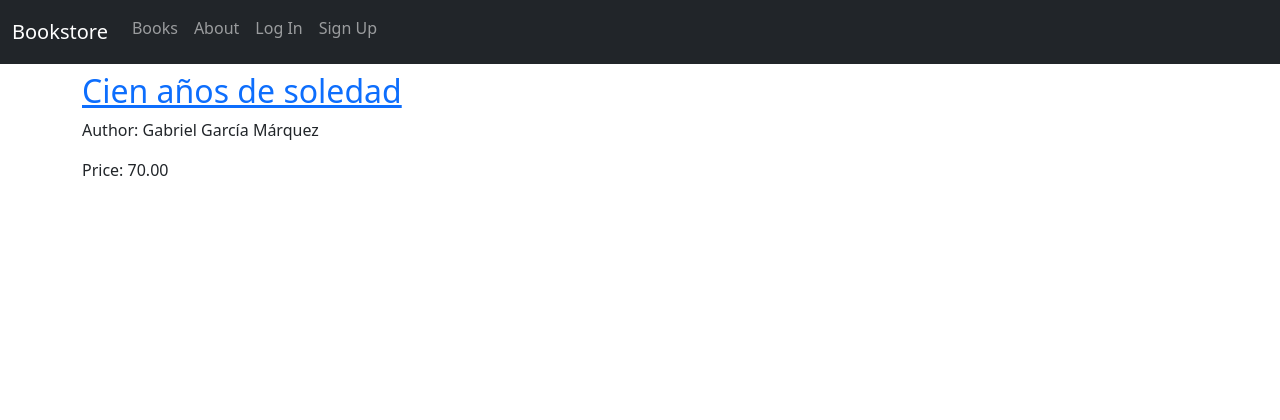
After one commit to ruben0585/bookstore, a Django app: page /books/1/ in a window 1280 px wide. The commit adds this page. Shown: the top 420 px of the page. Run offline with Django 5.2, Linux system fonts and the light colour scheme; data comes from the database, SQL or seed files in the repository.

Commit message:
detail books view

```diff
--- a/books/models.py
+++ b/books/models.py
@@ -1,4 +1,5 @@
 from django.db import models
+from django.urls import reverse
 
 # Create your models here.
 class Book(models.Model):
@@ -12,3 +13,6 @@ class Book(models.Model):
 
     def __str__(self):
        return self.title
+
+    def get_absolute_url(self):
+        return reverse('book_detail', args=[str(self.id)])
--- a/books/urls.py
+++ b/books/urls.py
@@ -1,6 +1,7 @@
 from django.urls import path
-from .views import BookListView
+from .views import BookListView, BookDetailView
 
 urlpatterns = [
     path('', BookListView.as_view(), name='book_list'), #la dirección será '' ya que quiero que la lsta de libros aparezca en el home
+    path('<int:pk>/', BookDetailView.as_view(), name='book_detail'),
 ]
--- a/books/views.py
+++ b/books/views.py
@@ -1,9 +1,13 @@
 from django.shortcuts import render
 from .models import Book
-from django.views.generic import ListView
+from django.views.generic import ListView, DetailView
 
 # Create your views here.
 
 class BookListView(ListView):
     model = Book
     template_name = 'books/book_list.html'
+
+class BookDetailView(DetailView):
+    model = Book
+    template_name = 'books/book_detail.html'
--- a/templates/_base.html
+++ b/templates/_base.html
@@ -23,6 +23,10 @@
             </button>
             <div class="collapse navbar-collapse" id="navbarCollapse">
                 <ul class="navbar-nav me-auto mb-2 mb-mb-0">
+                    <li class="nav-item">
+                        <a class="nav-link" href="{% url 'book_list' %}">Books</a>
+                    </li>
+
                     <li class="nav-item">
                         <a class="nav-link" href="{% url 'about' %}">About</a>
                     </li>
--- /dev/null
+++ b/templates/books/book_detail.html
@@ -0,0 +1,13 @@
+{% extends "_base.html" %}
+
+{% block title %}
+    {{ book.title }}
+{% endblock title %}
+
+{% block content %}
+    <div class="book-detail">
+        <h2><a href="">{{ book.title }}</a></h2>
+        <p>Author: {{ book.author }}</p>
+        <p>Price: {{ book.price }}</p>
+    </div>
+{% endblock content %}
--- a/templates/books/book_list.html
+++ b/templates/books/book_list.html
@@ -1,7 +1,9 @@
 {% extends "_base.html" %}
 
 {% block content %}
-    {% for book in object_list %} <!-- book es el modelo y object_list es un comando que tiene django definido para listar los elementos de una tabla y se define colocando el nombre del modelo y _list -->
-        <a href="">{{ book.title}}</a>
+    {% for book in book_list %} <!-- book es el modelo y book_list es un comando que tiene django definido para listar los elementos de una tabla y se define colocando el nombre del modelo y _list -->
+        <div>
+            <h2><a href="{{ book.get_absolute_url }}">{{book.title}}</a></h2>
+        </div>
     {% endfor %}
 {% endblock content %}
```
